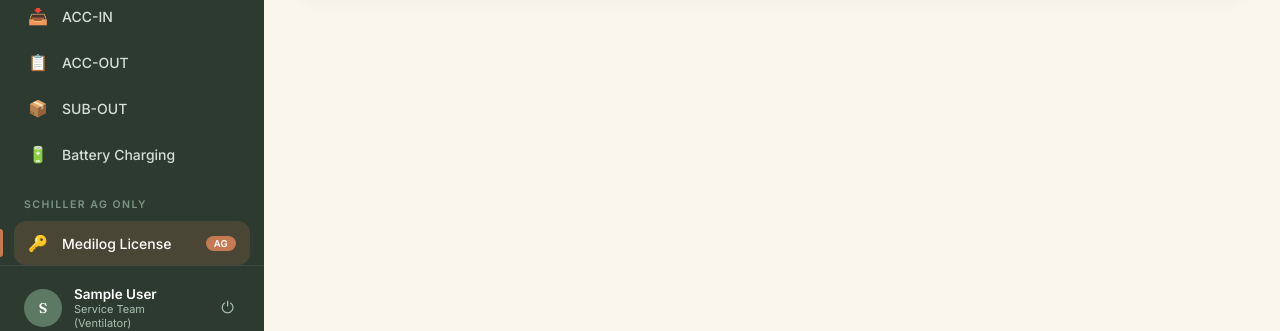
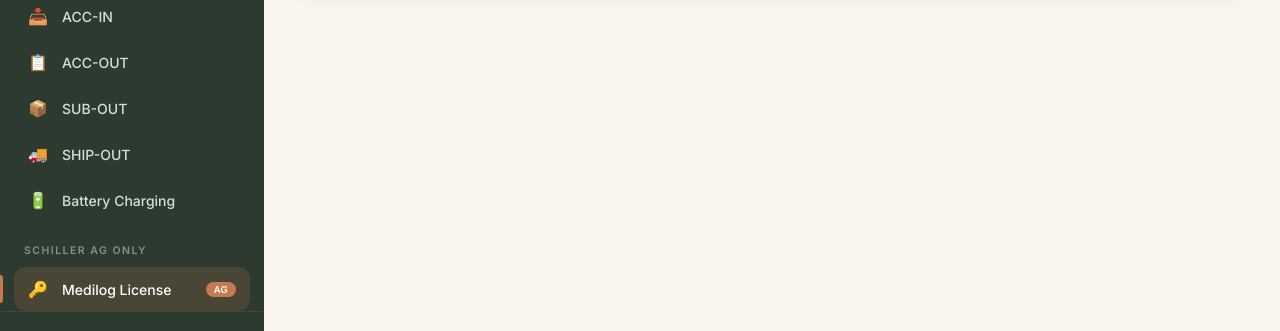
Before and after one commit to Raamprasanth/fqc, a plain HTML site: page public/frontend/medilog-license.html in a window 1280 px wide. Shown: the part 469-800 px from the top of the page. Drawn offline with Linux system fonts and the light colour scheme; sample sign-in values are in the browser's storage.

Commit message:
Created separate SHIP-OUT route and model, removed add-new tab, and restricted sidebar access to Ventilator and Anesthesia logins

```diff
--- a/public/frontend/medilog-license.html
+++ b/public/frontend/medilog-license.html
@@ -437,6 +437,7 @@ td.wrap-cell{white-space:normal;min-width:220px;}
     <li class="nav-item" id="accInSidebarItem"><a href="acc-in.html" data-page="acc-in"><span class="nav-icon">&#128229;</span>ACC-IN</a></li>
     <li class="nav-item"><a href="acc-out.html" data-page="acc-out"><span class="nav-icon">&#128203;</span>ACC-OUT</a></li>
     <li class="nav-item" id="subOutSidebarItem"><a href="subout.html" data-page="sub-out"><span class="nav-icon">&#128230;</span>SUB-OUT</a></li>
+    <li class="nav-item" id="shipOutSidebarItem"><a href="shipout.html" data-page="ship-out"><span class="nav-icon">&#128666;</span>SHIP-OUT</a></li>
     <li class="nav-item"><a href="battery-charging.html" data-page="battery-charging"><span class="nav-icon">&#128267;</span>Battery Charging</a></li>
   </ul>
 
@@ -843,6 +844,10 @@ td.wrap-cell{white-space:normal;min-width:220px;}
     if (subOutNav) {
       subOutNav.style.display = (lDiv2.includes('vent') || lDiv2.includes('anesthesia')) ? '' : 'none';
     }
+    const shipOutNav = document.getElementById('shipOutSidebarItem');
+    if (shipOutNav) {
+      shipOutNav.style.display = (lDiv2.includes('vent') || lDiv2.includes('anesthesia')) ? '' : 'none';
+    }
     const user = JSON.parse(localStorage.getItem('user') || '{}');
     if (!user.name) { window.location.href = 'login.html'; return; }
     const avatar = document.querySelector('.user-avatar');
```
Also changed, not shown: public/frontend/in.html (+4 -0 lines), public/frontend/out.html (+5 -0 lines), public/frontend/shortshipment.html (+2 -1 lines).
